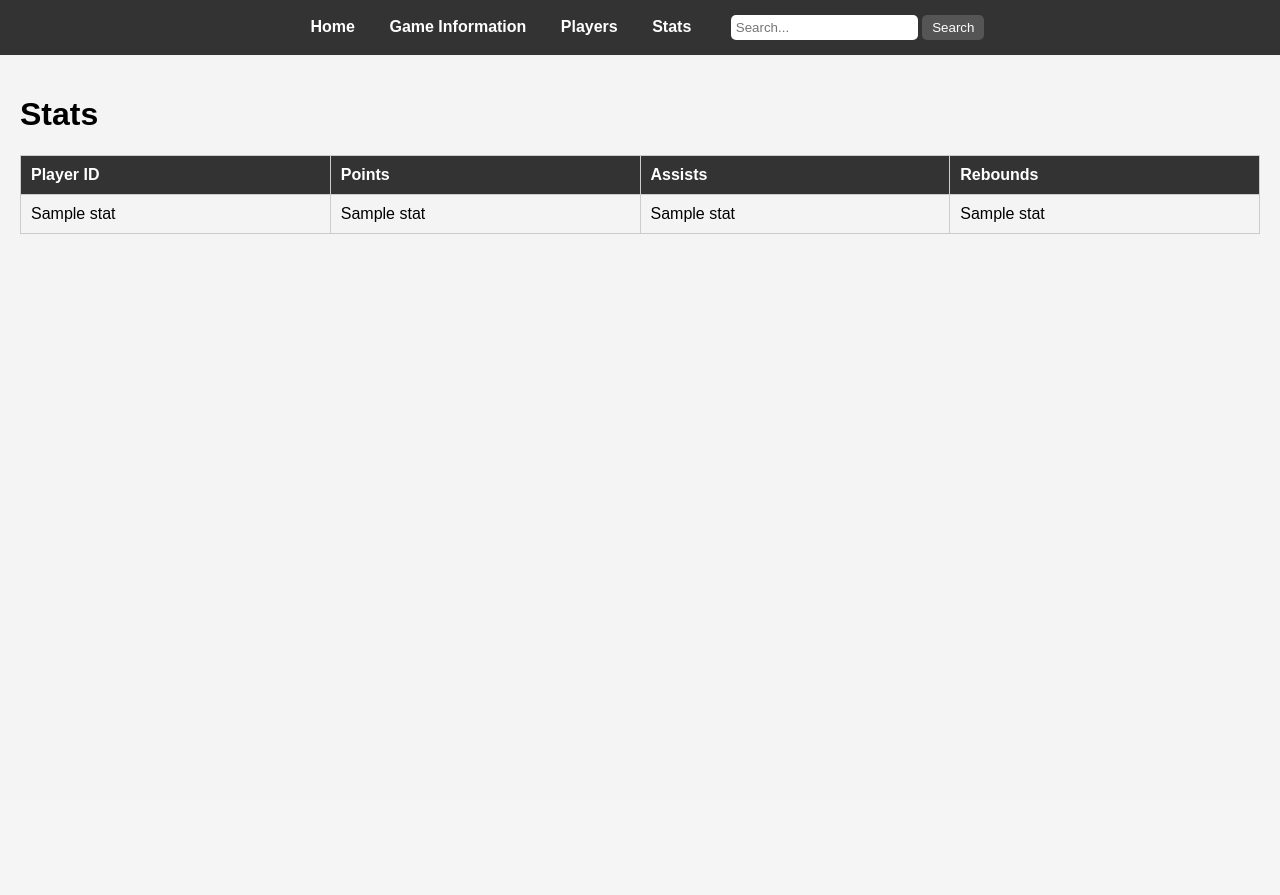
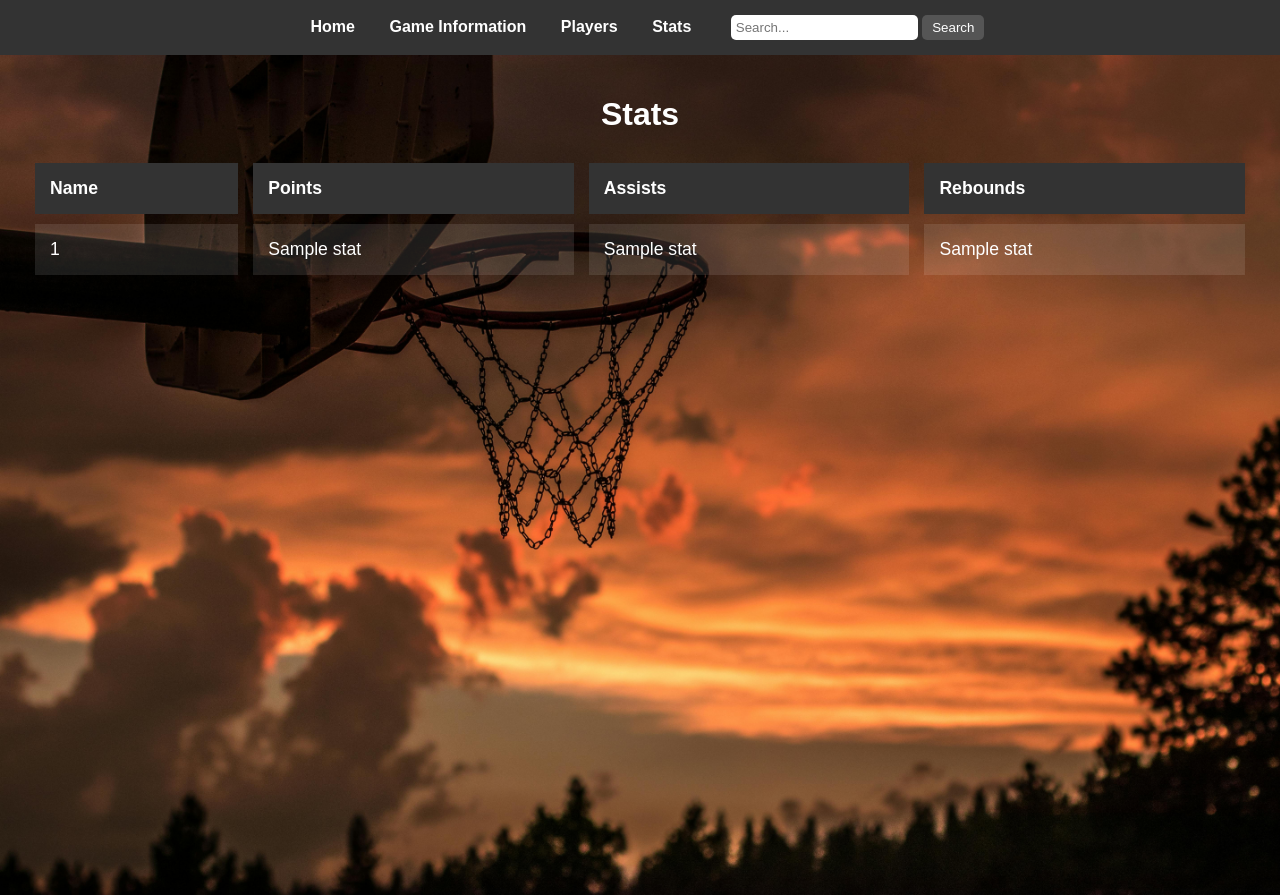
Before and after one commit to Brooklynnets4life/database, a Flask app: template templates/stats.html in a window 1280 px wide. Before the commit the page ends 234 px from the top, so only its background shows below. Run offline with Flask 3, Linux system fonts and the light colour scheme; the template is opened without the code that fills it: most values are stand-ins (such as "Sample title", 1, 10 or a date in 2020).

Commit message:
final final commit

```diff
--- a/static/style.css
+++ b/static/style.css
@@ -3,6 +3,9 @@ body {
     background-color: #f4f4f4;
     margin: 0;
     padding: 0;
+    background-image: url("images/background.jpg");
+    background-size: cover;
+    position: relative;
 }
 
 nav {
@@ -42,22 +45,85 @@ nav button {
     padding: 20px;
 }
 
-table {
-    width: 100%;
-    border-collapse: collapse;
-    margin-top: 20px;
+.content {
+    display: flex;
+    flex-direction: column;
+    align-items: center;
+    min-height: 100vh;
 }
 
-table, th, td {
-    border: 1px solid #ccc;
+.header {
+    font-size: 2em;
+    color: white;
+    margin-bottom: 20px;
+    text-align: center;
+}
+
+.table-container {
+    width: auto;
+    background-color: rgba(0, 0, 0, 0.7);
+    color: white;
+    padding: 20px;
+    border-radius: 10px;
+    margin: 20px;
+    text-align: center;
+}
+
+
+table {
+    margin-left: auto;
+    margin-right: auto;
+    border-collapse: separate;
+    border-spacing: 15px 10px;
+    width: 100%;
 }
 
 th, td {
-    padding: 10px;
+    padding: 15px;
     text-align: left;
 }
 
 th {
     background-color: #333;
+    color: white;
+}
+
+td {
+    background-color: rgba(255, 255, 255, 0.1);
+}
+
+td, th {
+    font-size: 1.1em;
+}
+
+
+th {
+    background-color: #333;
     color: #fff;
 }
+
+h1{
+    color: white;
+    text-align: center;
+    size: 100px;
+}
+
+p{
+    color: white;
+    text-align: center;
+}
+
+tr{
+    color: white;
+}
+
+h10 {
+    color: white;
+    text-align: center;
+    font-size: 100px;
+    padding-left: 300px;
+}
+
+h2 {
+    color: #fff;
+}
--- a/templates/base.html
+++ b/templates/base.html
@@ -13,7 +13,7 @@
         <a href="/players">Players</a>
         <a href="/stats">Stats</a>
         <form action="/search" method="get">
-            <input type="text" name="q" placeholder="Search...">
+            <input type="text" name="q" placeholder="Search..." minlength="1", maxlength="30">
             <button type="submit">Search</button>
         </form>
     </nav>
--- a/templates/index.html
+++ b/templates/index.html
@@ -2,4 +2,5 @@
 {% block content %}
 <h1>Welcome to the Brooklyn Nets Database</h1>
 <p>Explore the game information, players, and overall stats.</p>
+<p>All Information is valid as of 25/08/2024</p>
 {% endblock %}
--- a/templates/search_results.html
+++ b/templates/search_results.html
@@ -24,12 +24,10 @@
 {% if players %}
 <table>
     <tr>
-        <th>Player ID</th>
         <th>Name</th>
     </tr>
     {% for player in players %}
     <tr>
-        <td>{{ player[0] }}</td>
         <td>{{ player[1] }}</td>
     </tr>
     {% endfor %}
--- a/templates/stats.html
+++ b/templates/stats.html
@@ -1,19 +1,20 @@
 {% extends 'base.html' %}
+
 {% block content %}
-<h1>Stats</h1>
+<h1 class="header">Stats</h1>
 <table>
     <tr>
-        <th>Player ID</th>
+        <th>Name</th>
         <th>Points</th>
         <th>Assists</th>
         <th>Rebounds</th>
     </tr>
     {% for stat in stats %}
     <tr>
-        <td>{{ stats[0] }}</td>
-        <td>{{ stats[1] }}</td>
-        <td>{{ stats[2]}}</td>
-        <td>{{ stats[3] }}</td>
+        <td>{{ stat[0] }}</td>
+        <td>{{ stat[1] }}</td>
+        <td>{{ stat[2] }}</td>
+        <td>{{ stat[3] }}</td>
     </tr>
     {% endfor %}
 </table>
```
Also changed, not shown: fixed_app.py (added, +69 -0 lines), templates/404.html (added, +16 -0 lines), templates/game_info.html (+5 -9 lines), templates/players.html (+3 -7 lines), brooklyn_nets.db, static/images/background.jpg (added), 1 other file.
